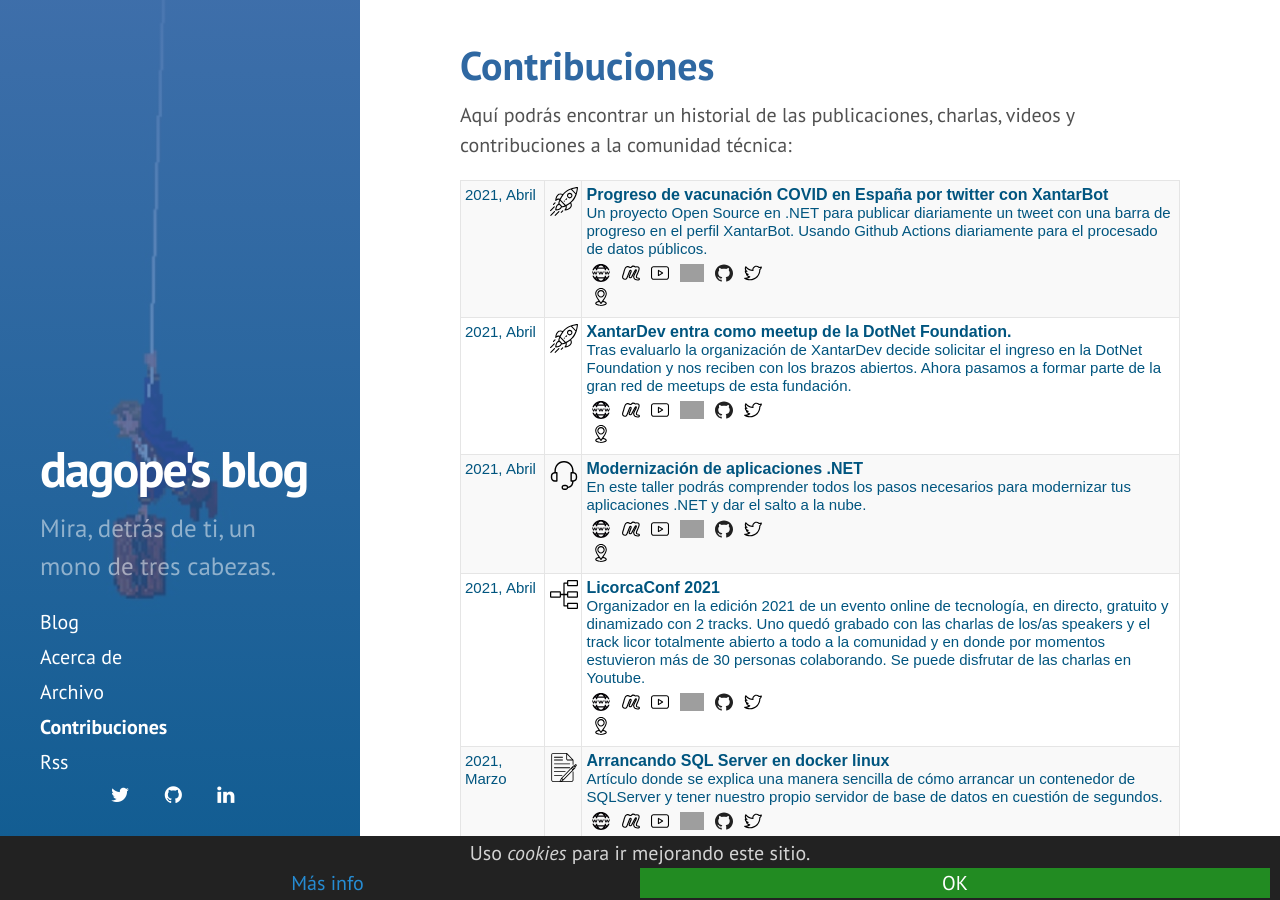
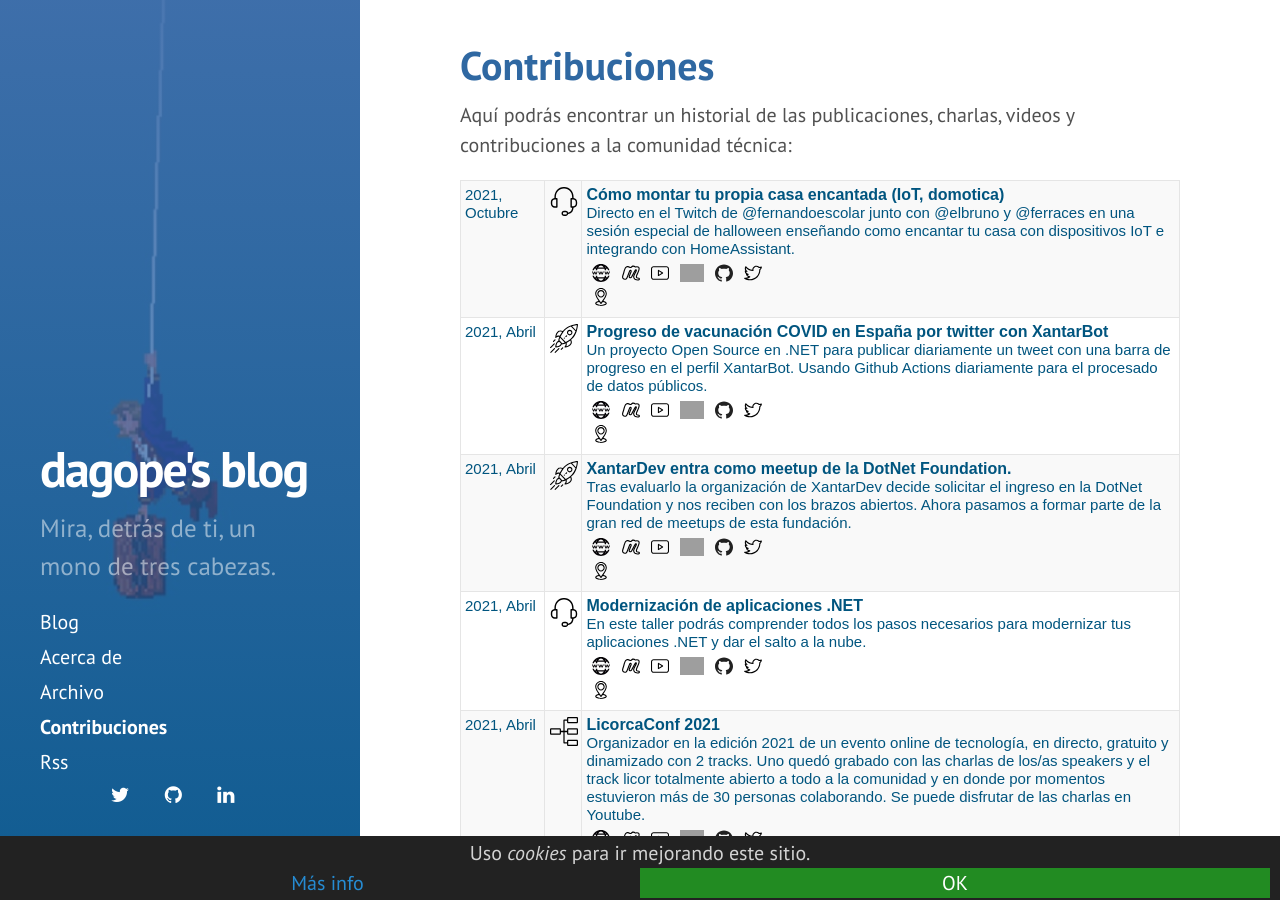
Before and after one commit to dagope/dagope.github.io, a Jekyll site: the page built from comunidad.md, in a window 1280 px wide and 900 px high. Built offline with Jekyll 4.4.1, drawn with Linux system fonts in a browser that asks for light colours; nearby versions of some CDN libraries; comment, search, counter and statistics services are not loaded.

Commit message:
add new contribution

```diff
--- a/_data/contributions.yml
+++ b/_data/contributions.yml
@@ -10,6 +10,20 @@
 #   place:
 #   tweet:
 #   meetup:
+
+
+- name: Cómo montar tu propia casa encantada (IoT, domotica)
+  role: speaker
+  description: Directo en el Twitch de @fernandoescolar junto con @elbruno y @ferraces en una sesión especial de halloween enseñando como encantar tu casa con dispositivos IoT e integrando con HomeAssistant.
+  mode: online
+  web:
+  video: https://www.twitch.tv/fernandoescolar/schedule?vodID=1192467747
+  slides:
+  github_repo:
+  date: 2021-10-30
+  place:
+  tweet:
+  meetup:
 
 - name: Progreso de vacunación COVID en España por twitter con XantarBot
   role: contributor
```
